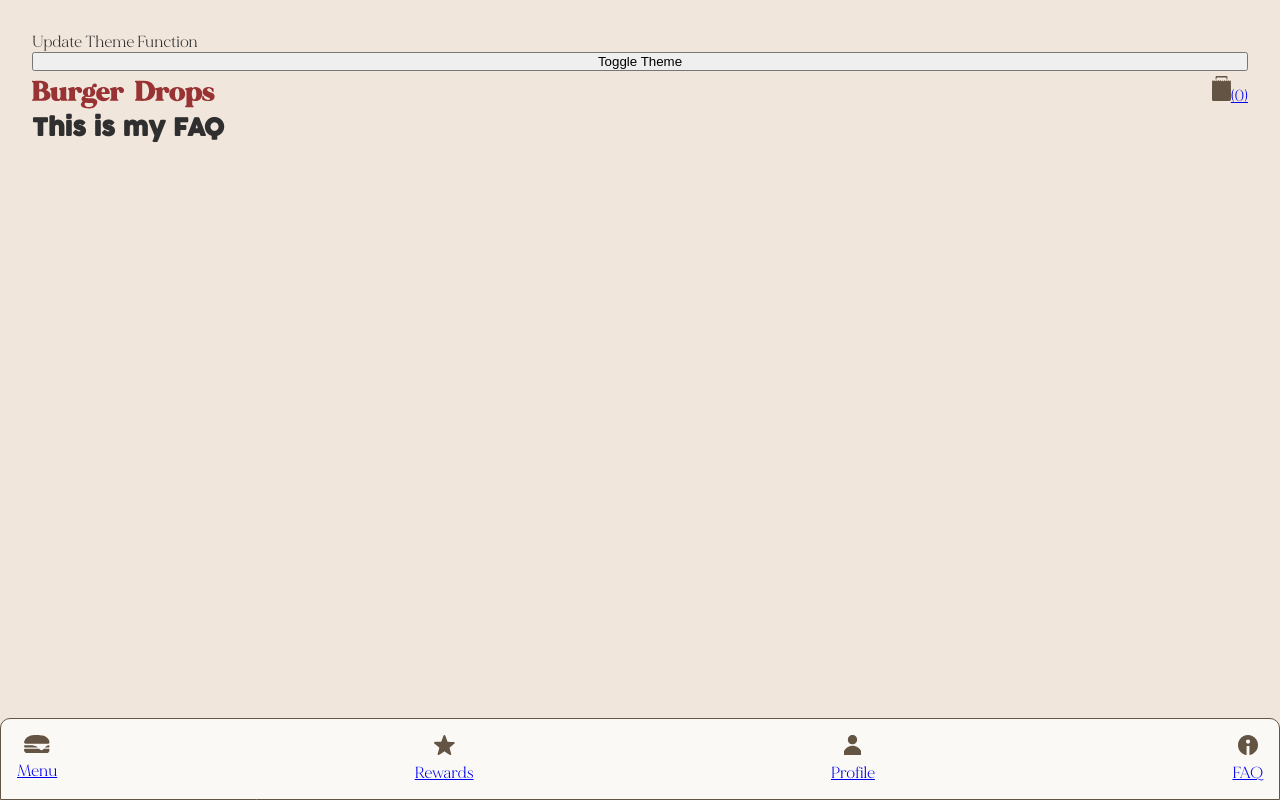
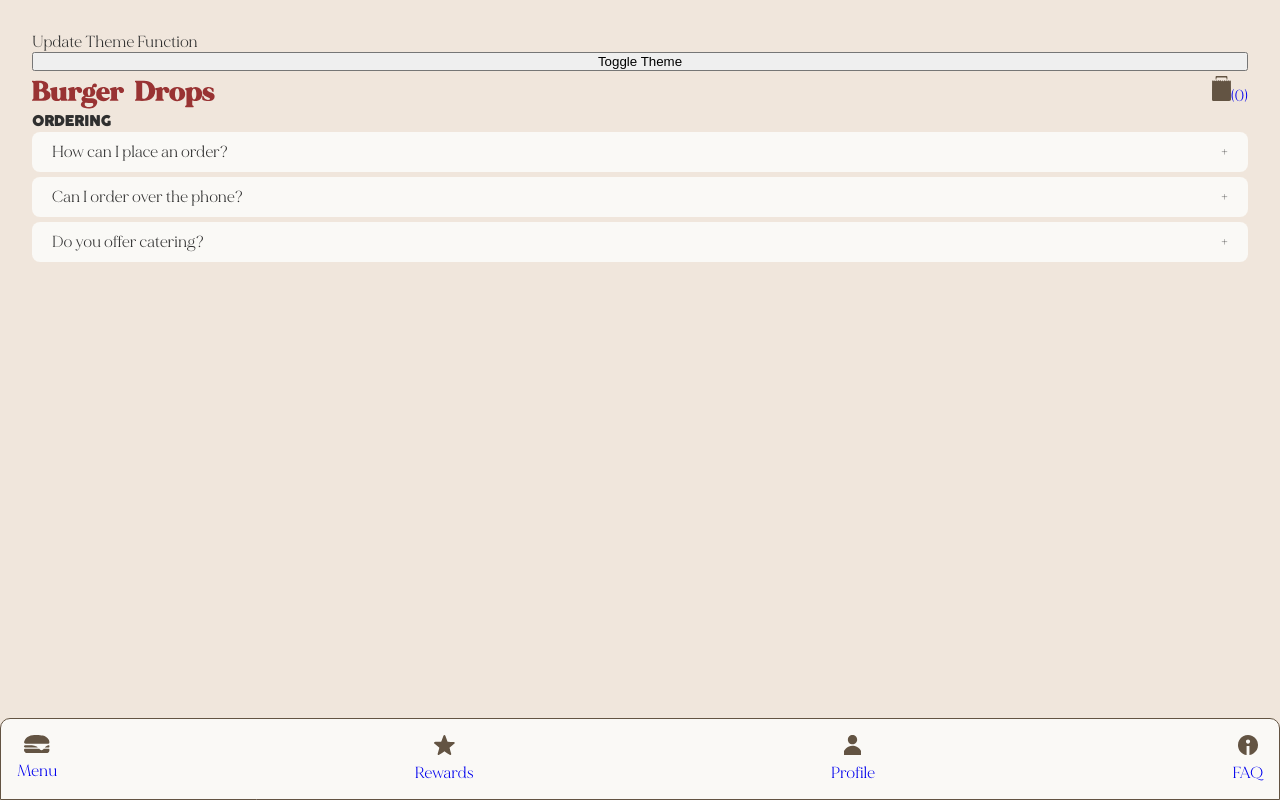
Before and after one commit to annasybingco/taco-restaurant, a React (Vite) app: page /faq in a window 1280 px wide. Built offline with nearby package versions, Linux system fonts and the light colour scheme.

Commit message:
add faq page information

```diff
--- a/src/pages/Faq/Faq.jsx
+++ b/src/pages/Faq/Faq.jsx
@@ -1,16 +1,54 @@
-// import FAQ from "./FAQ";
-
 import Navigation from "../../components/Navigation/Navigation.jsx";
-
-import React from "react";
+import "../Faq/Faq.scss";
+import add from "../../assets/icons/add.svg";
+import React, { useState } from "react";
 
 function Faq() {
+  const [selected, setSelected] = useState(null);
+
+  const toggle = (i) => {
+    if (selected === i) {
+      return setSelected(null);
+    }
+
+    setSelected(i);
+  };
   return (
-    <div>
+    <div className="wrapper">
       <Navigation />
-      <h1>This is my FAQ</h1>
+      <h4>Ordering</h4>
+      <div className="accordion">
+        {data.map((item, i) => (
+          <div className="item">
+            <div className="title" onClick={() => toggle(i)}>
+              <p>{item.question}</p>
+              <span>{selected === i ? "-" : "+"}</span>
+            </div>
+
+            {selected === i && <div className="content">{item.answer}</div>}
+          </div>
+        ))}
+      </div>
     </div>
   );
 }
 
+const data = [
+  {
+    question: "How can I place an order?",
+    answer:
+      "To place an order, you have many options. Drop by the shop to order in-person during our regular hours, order ahead for pick-up on Ritual, our app or for delivery on Uber Eats and Doordash.",
+  },
+  {
+    question: "Can I order over the phone?",
+    answer:
+      "Phone orders are not possible at this time as we cannot process a transaction for your order via text or phone.",
+  },
+  {
+    question: "Do you offer catering?",
+    answer:
+      "Yes! Burger Drops specializes in both on-site private catering and large group orders for your office or next celebration.",
+  },
+];
+
 export default Faq;
--- a/src/pages/Faq/Faq.scss
+++ b/src/pages/Faq/Faq.scss
@@ -0,0 +1,25 @@
+@use "../../styles/variables" as *;
+@use "../../styles/mixins" as *;
+
+.wrapper {
+  display: flex;
+  flex-direction: column;
+  justify-content: center;
+}
+
+.accordion {
+  width: 100%;
+}
+
+.item {
+  @include background-style;
+  margin-bottom: 5px;
+  padding: 10px 20px;
+}
+
+.title {
+  display: flex;
+  justify-content: space-between;
+  align-items: center;
+  cursor: pointer;
+}
--- a/src/styles/_global.scss
+++ b/src/styles/_global.scss
@@ -6,7 +6,9 @@
   box-sizing: border-box;
   margin: 0;
   padding: 0;
+  text-decoration: none;
 }
+
 //light mode
 :root {
   --bg-color: #{$light-primary-background};
@@ -68,7 +70,8 @@ h4 {
   font-size: 14px;
   text-transform: uppercase;
 }
-body {
+body,
+link {
   font-family: "Made Mirage";
   font-size: 14px;
 }
```
